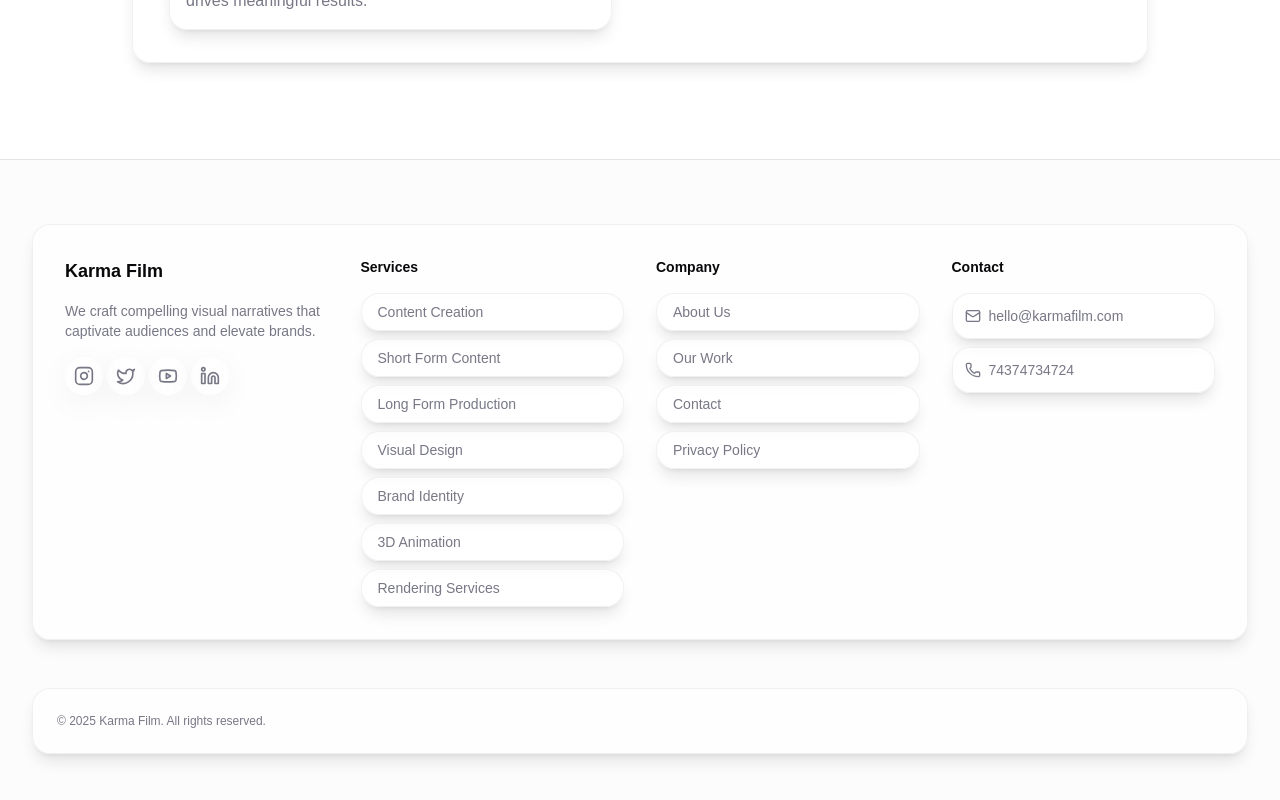
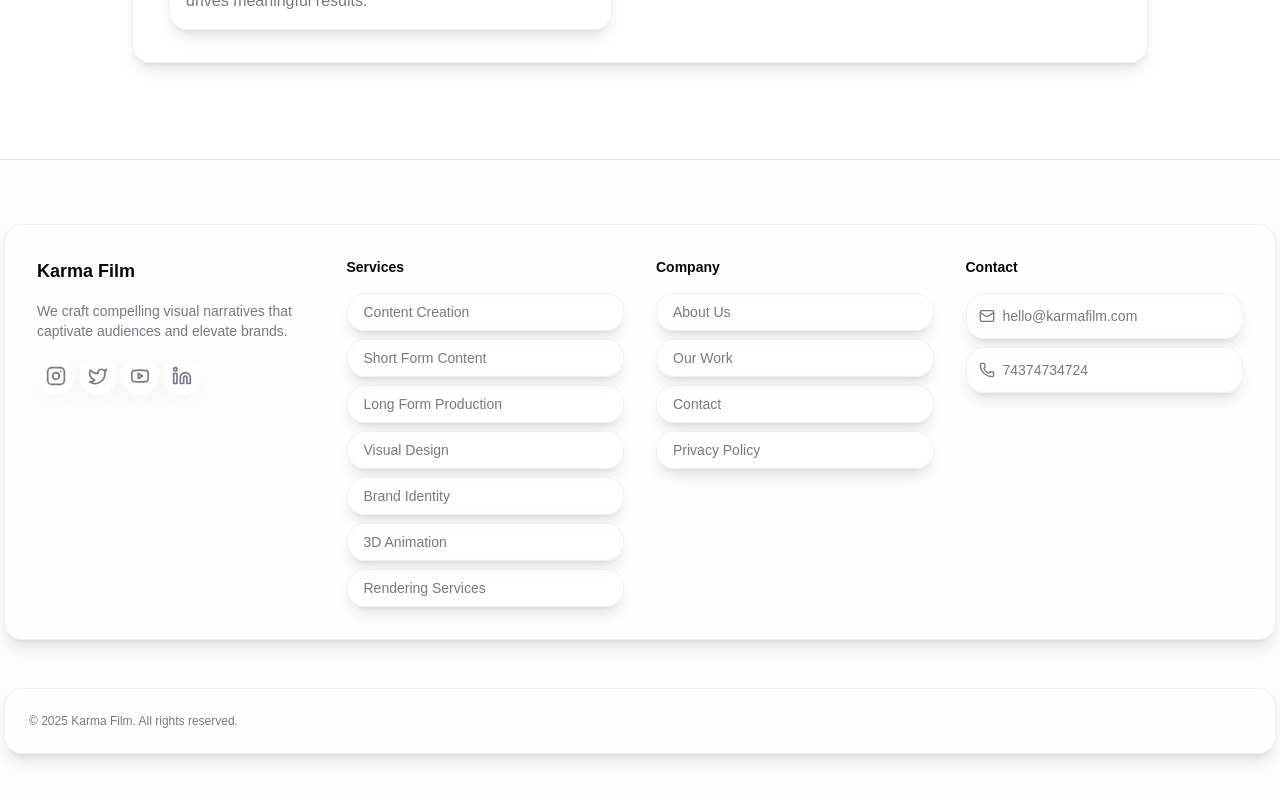
Before and after one commit to Deepanshu0211/karmafillms, a Next.js app: page /about in a window 1280 px wide. Shown: the part 2199-2999 px from the top of the page. Built offline with nearby package versions, Linux system fonts and the light colour scheme; a web font is replaced by a local one.

Commit message:
px of footer

```diff
--- a/app/components/footer.tsx
+++ b/app/components/footer.tsx
@@ -3,8 +3,8 @@ import { Instagram, Twitter, Youtube, Mail, Linkedin, Phone } from "lucide-react
 
 export default function Footer() {
   return (
-    <footer className="w-full py-12 md:py-16 bg-muted/30 backdrop-blur-sm border-t">
-      <div className="container grid gap-8 md:gap-12">
+    <footer className="w-full  py-12 md:py-16 bg-muted/30 backdrop-blur-sm border-t">
+      <div className="container px-1 grid gap-8 md:gap-12">
         <div className="card-box p-8">
           <div className="grid grid-cols-1 md:grid-cols-4 gap-8">
             <div className="space-y-4">
```
